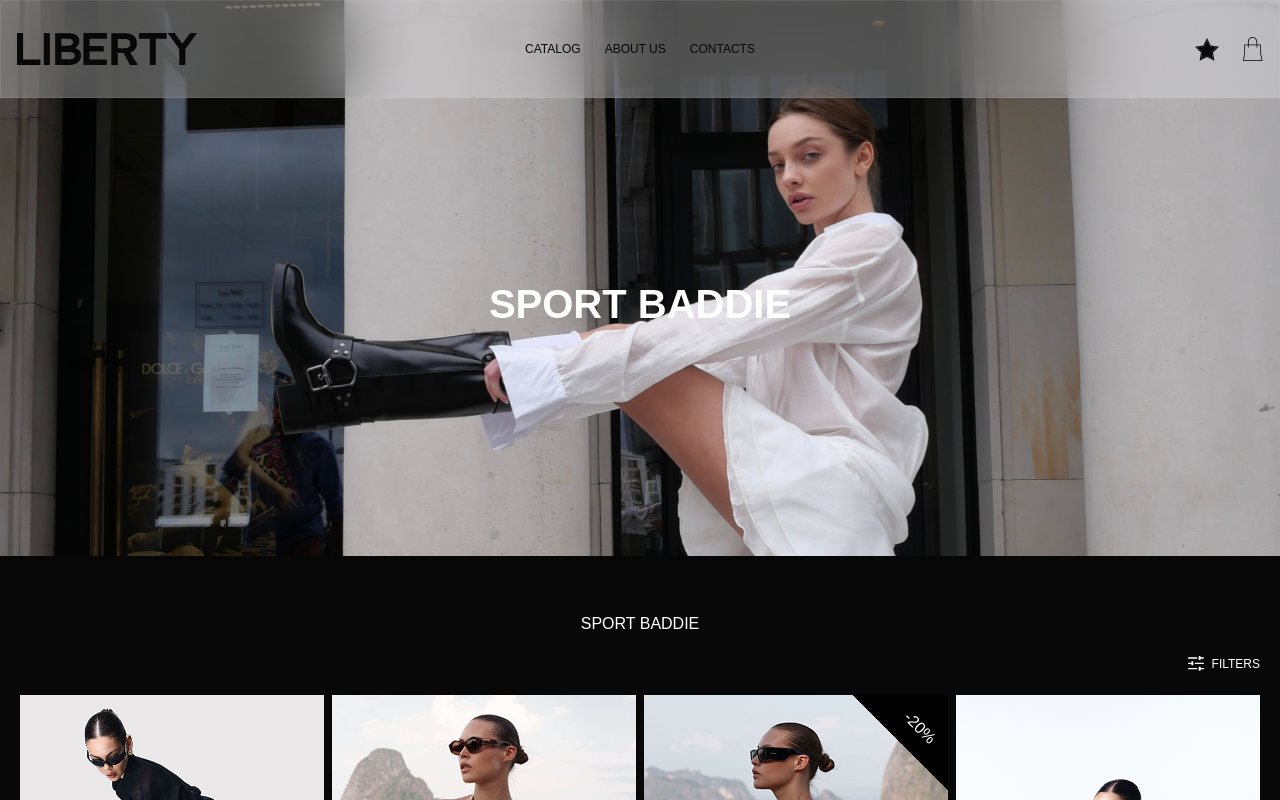
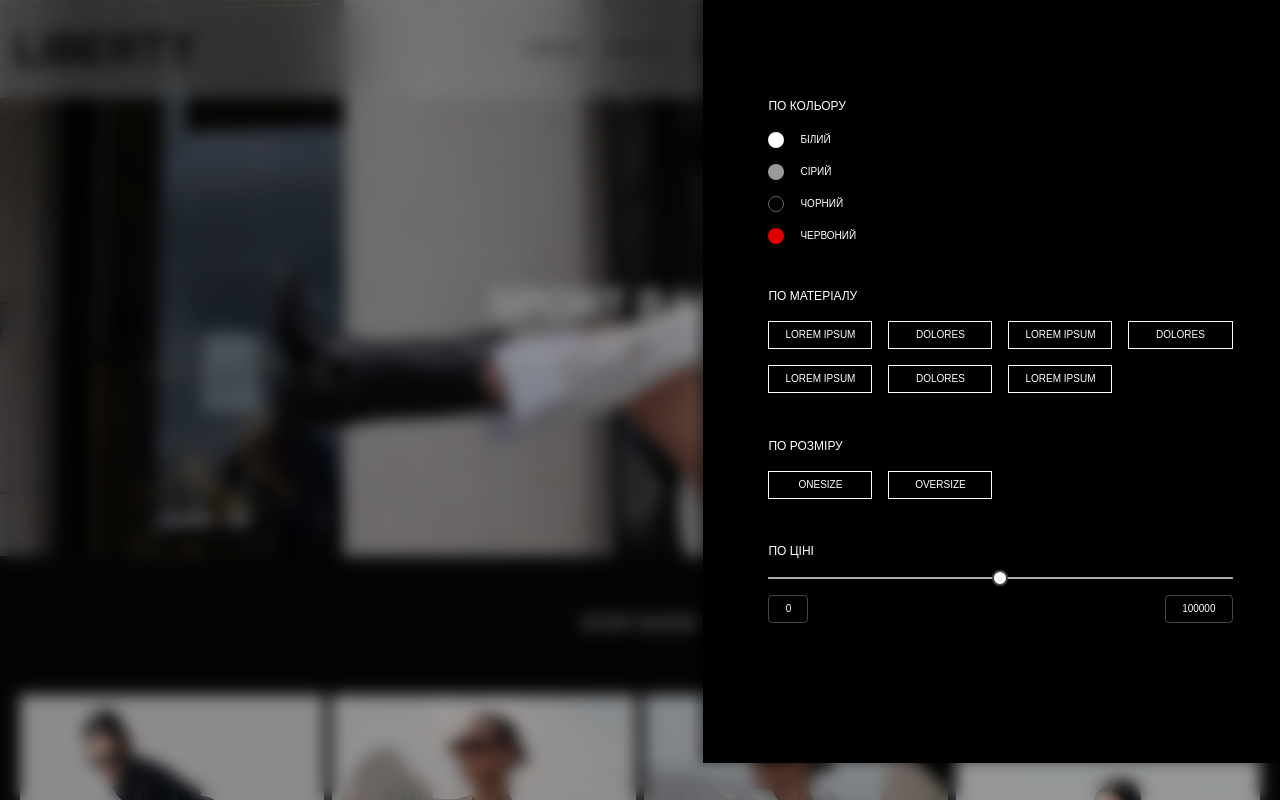
Before and after one commit to ZatokaV/test_2, a Next.js app: page /category-1 in a window 1280 px wide. Both pictures are taken after a click on the button "FILTERS". Shown: the top 800 px of the page. Built offline with nearby package versions, Linux system fonts and the light colour scheme; a web font is replaced by a local one.

Commit message:
add filters

```diff
--- a/src/app/category-1/category-1.css
+++ b/src/app/category-1/category-1.css
@@ -53,6 +53,7 @@
   align-items: center;
   background: none;
   border: none;
+  cursor: pointer;
 }
 
 .catalog__grid {
@@ -63,6 +64,29 @@
   margin-right: 20px;
   margin-bottom: 120px;
 }
+
+/*-------------FILTERS-------------*/
+
+
+.filters__overlay {
+  position: fixed;
+  inset: 0;
+  background: rgba(0, 0, 0, 0.4);
+  backdrop-filter: blur(8px);
+  z-index: 1000;
+
+  display: flex;
+  justify-content: flex-end;
+  align-items: flex-start;
+}
+
+.filters__panel {
+  background: #000;
+  max-width: 590px;
+  box-shadow: -4px 0 12px rgba(0, 0, 0, 0.5);
+  overflow: auto;
+}
+
 
 /*-------------TABLET-------------*/
 
--- a/src/app/category-1/page.jsx
+++ b/src/app/category-1/page.jsx
@@ -1,6 +1,9 @@
+"use client";
 import styles from "./category-1.css";
+import { useState } from "react";
 import Item from "../../components/item/item";
 import Form from "../../components/form/form";
+import FiltersPanel from "../../components/filters/filters";
 
 const fakeProducts = [
   {
@@ -108,6 +111,9 @@ const fakeProducts = [
 ];
 
 export default function AboutPage() {
+  const [isFiltersVisible, setFiltersVisible] = useState(false);
+  const toggleFilters = () => setFiltersVisible((prev) => !prev);
+
   return (
     <main>
       <section className="hero">
@@ -120,7 +126,11 @@ export default function AboutPage() {
         <div className="catalog__top">
           <h3 className="catalog__title">SPORT BADDIE</h3>
           <div className="catalog__filters">
-            <button className="catalog__filters--btn" type="button">
+            <button
+              className="catalog__filters--btn"
+              type="button"
+              onClick={toggleFilters}
+            >
               <div className="catalog__filters--ico">
                 <img src="/icons/filters.svg" alt="filters" />
               </div>
@@ -128,6 +138,16 @@ export default function AboutPage() {
             </button>
           </div>
         </div>
+        {isFiltersVisible && (
+          <div className="filters__overlay" onClick={toggleFilters}>
+            <div
+              className="filters__panel"
+              onClick={(e) => e.stopPropagation()}
+            >
+              <FiltersPanel />
+            </div>
+          </div>
+        )}
         <div className="catalog__grid">
           {fakeProducts.map((product) => (
             <Item
--- /dev/null
+++ b/src/components/filters/filters.css
@@ -0,0 +1,168 @@
+.filters__panel {
+  color: #ffffff;
+  font-size: 10px;
+  padding-left: 29px;
+  padding-right: 20px;
+  padding-top: 50px;
+}
+
+.filters__title {
+  font-size: 12px;
+  margin-bottom: 16px;
+  text-transform: uppercase;
+}
+
+.filters__panel--color {
+  display: flex;
+  flex-direction: column;
+  border: none;
+  margin-bottom: 40px;
+}
+
+
+.filters__panel--color {
+  display: flex;
+  flex-wrap: wrap;
+  gap: 16px;
+}
+
+.filters__color-option {
+  position: relative;
+  display: flex;
+  align-items: center;
+  cursor: pointer;
+}
+
+.filters__color-input {
+  display: none;
+}
+
+.filters__color-circle {
+  width: 16px;
+  height: 16px;
+  border-radius: 50%;
+  border: 2px solid transparent;
+  display: inline-block;
+  margin-right: 16px;
+  transition: border-color 0.2s ease, transform 0.2s ease;
+}
+
+.filters__color--white {
+  background-color: #fff;
+}
+.filters__color--gray {
+  background-color: #999;
+}
+.filters__color--black {
+  background-color: #000;
+  border: 0.5px solid #666;
+}
+.filters__color--red {
+  background-color: #e00000;
+}
+
+.filters__color-input:checked + .filters__color-circle {
+  border-color: #ffffff;
+  transform: scale(1.2);
+}
+
+
+.filters__panel--material,
+.filters__panel--size {
+  display: grid;
+  grid-template-columns: repeat(4, 1fr);
+  gap: 16px;
+  border: none;
+  margin-bottom: 40px;
+}
+
+.filters__panel--size button,
+.filters__panel--material button {
+  background: none;
+  border: 1px solid #ffffff;
+  padding: 8px 16px;
+  color: #ffffff;
+  text-transform: uppercase;
+  cursor: pointer;
+  &:hover {
+    background-color: #ffffff;
+    color: #000000;
+  }
+}
+
+.filters__panel--price {
+  display: flex;
+  flex-direction: column;
+  gap: 16px;
+  border: none;
+  padding-bottom: 140px;
+}
+
+.filters__price-range {
+  -webkit-appearance: none;
+  width: 100%;
+  height: 2px;
+  background: #888;
+  border-radius: 4px;
+  outline: none;
+  transition: background 0.3s;
+}
+
+.filters__price-range::-webkit-slider-runnable-track {
+  height: 2px;
+  background: #aaa;
+  border-radius: 4px;
+}
+
+.filters__price-range::-moz-range-track {
+  height: 2px;
+  background: #aaa;
+  border-radius: 4px;
+}
+
+.filters__price-range::-webkit-slider-thumb {
+  -webkit-appearance: none;
+  appearance: none;
+  width: 16px;
+  height: 16px;
+  background: white;
+  border: 2px solid #444;
+  border-radius: 50%;
+  cursor: pointer;
+  transition: transform 0.2s;
+  margin-top: -7px;
+}
+
+.filters__price-range::-moz-range-thumb {
+  width: 16px;
+  height: 16px;
+  background: white;
+  border: 2px solid #444;
+  border-radius: 50%;
+  cursor: pointer;
+  transition: transform 0.2s;
+}
+
+.filters__price-range:active::-webkit-slider-thumb {
+  transform: scale(1.2);
+}
+
+.filters__price-values {
+  display: flex;
+  justify-content: space-between;
+  font-size: 10px;
+  color: #fff;
+}
+
+.filters__price-min,
+.filters__price-max {
+  border: 0.5px solid #E7E5E84D;
+  padding: 8px 16px;
+  border-radius: 4px;
+  min-width: 40px;
+  text-align: center;
+}
+
+filters__title_last{
+  margin-bottom: 24px;
+}
--- /dev/null
+++ b/src/components/filters/filters.jsx
@@ -0,0 +1,89 @@
+import styles from "./filters.css";
+
+export default function FiltersPanel() {
+  return (
+    <aside className="filters__panel">
+      <form>
+        <fieldset className="filters__panel--color">
+          <legend className="filters__title">По кольору</legend>
+
+          <label className="filters__color-option">
+            <input
+              type="radio"
+              name="color"
+              value="white"
+              className="filters__color-input"
+            />
+            <span className="filters__color-circle filters__color--white"></span>
+            БІЛИЙ
+          </label>
+
+          <label className="filters__color-option">
+            <input
+              type="radio"
+              name="color"
+              value="gray"
+              className="filters__color-input"
+            />
+            <span className="filters__color-circle filters__color--gray"></span>
+            СІРИЙ
+          </label>
+
+          <label className="filters__color-option">
+            <input
+              type="radio"
+              name="color"
+              value="black"
+              className="filters__color-input"
+            />
+            <span className="filters__color-circle filters__color--black"></span>
+            ЧОРНИЙ
+          </label>
+
+          <label className="filters__color-option">
+            <input
+              type="radio"
+              name="color"
+              value="red"
+              className="filters__color-input"
+            />
+            <span className="filters__color-circle filters__color--red"></span>
+            ЧЕРВОНИЙ
+          </label>
+        </fieldset>
+
+        <fieldset className="filters__panel--material">
+          <legend className="filters__title">По матеріалу</legend>
+          <button type="button">LOREM IPSUM</button>
+          <button type="button">Dolores</button>
+          <button type="button">LOREM IPSUM</button>
+          <button type="button">Dolores</button>
+          <button type="button">LOREM IPSUM</button>
+          <button type="button">Dolores</button>
+          <button type="button">LOREM IPSUM</button>
+        </fieldset>
+
+        <fieldset className="filters__panel--size">
+          <legend className="filters__title">По розміру</legend>
+          <button type="button">ONESIZE</button>
+          <button type="button">OVERSIZE</button>
+        </fieldset>
+
+        <fieldset className="filters__panel--price">
+          <legend className="filters__title filters__title_last">По ціні</legend>
+          <input
+            type="range"
+            min="0"
+            max="100000"
+            step="1000"
+            className="filters__price-range"
+          />
+          <div className="filters__price-values">
+            <span className="filters__price-min">0</span>
+            <span className="filters__price-max">100000</span>
+          </div>
+        </fieldset>
+      </form>
+    </aside>
+  );
+}
```
